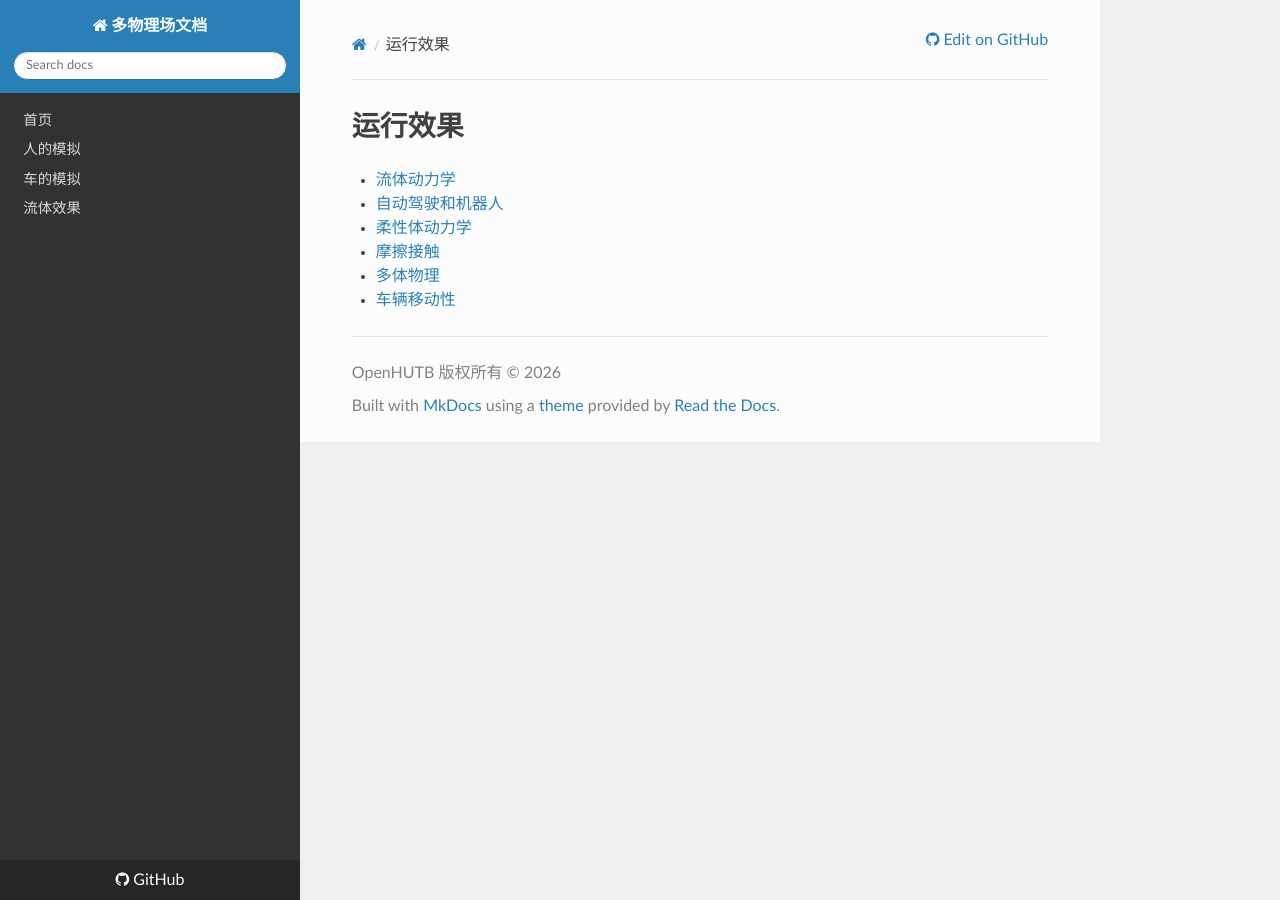
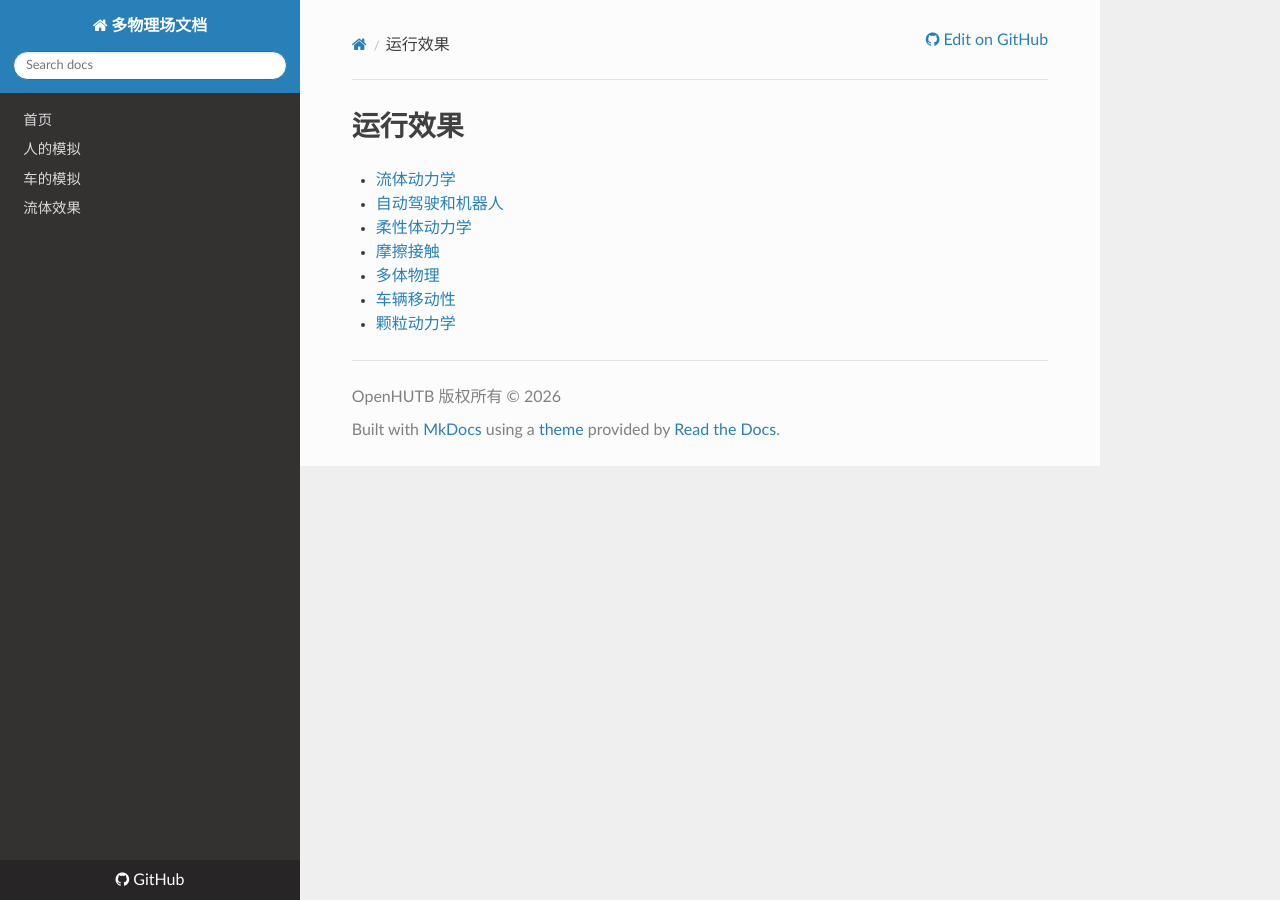
Before and after one commit to OpenHUTB/chrono_doc, an MkDocs documentation site: the page built from docs/chrono.md, in a window 1280 px wide. Built offline with MkDocs 1.6.1, drawn with Linux system fonts in a browser that asks for light colours; nearby versions of some CDN libraries; a script that is not in the unit is left out.

```diff
--- a/docs/chrono.md
+++ b/docs/chrono.md
@@ -7,3 +7,4 @@
 * [摩擦接触](./frictional_contact.md)
 * [多体物理](./multi_physics.md)
 * [车辆移动性](./vehicle_mobility.md)
+* [颗粒动力学](./granular_dynamics.md)
```
Also changed, not shown: docs/img/vehicle_mobility/091 Humvee Fording with 1 Million SPH Markers----fluid_dynamics.txt (added), docs/img/vehicle_mobility/112 Dynamic Vehicle Fording Constraint Fluid----fluid_dynamics.txt (added), docs/img/vehicle_mobility/113 Dynamic Vehicle Fording   Rigid Frictionless Fluid----fluid_dynamics.txt (added), docs/img/vehicle_mobility/116 Fording Simulation Frictionless Spheres----fluid_dynamics.txt (added), 4 other files.
